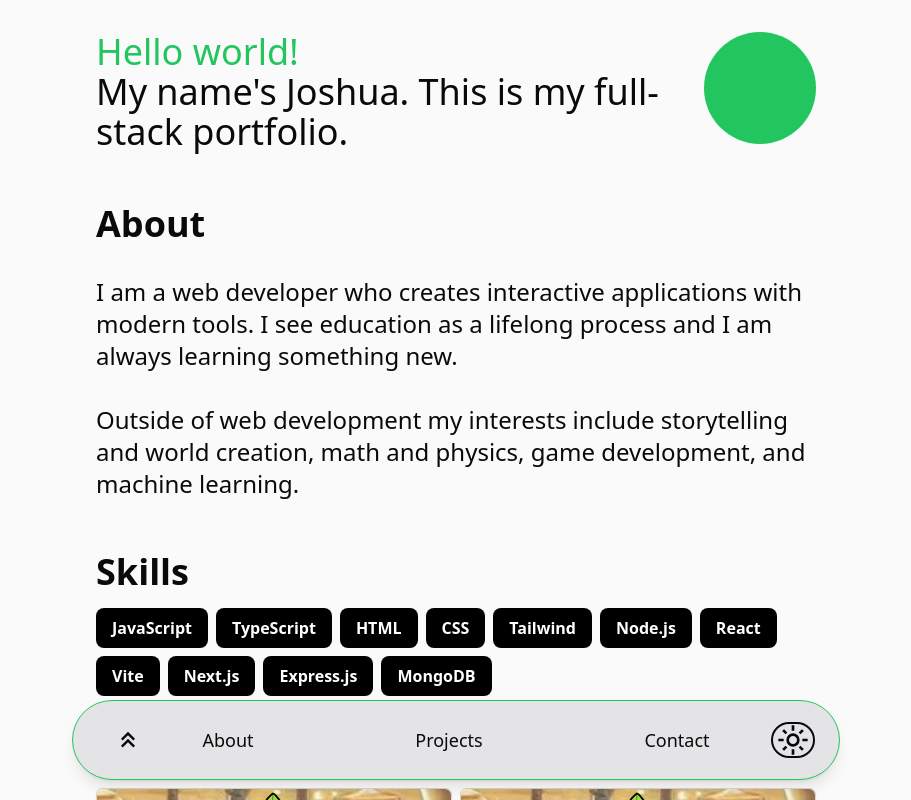
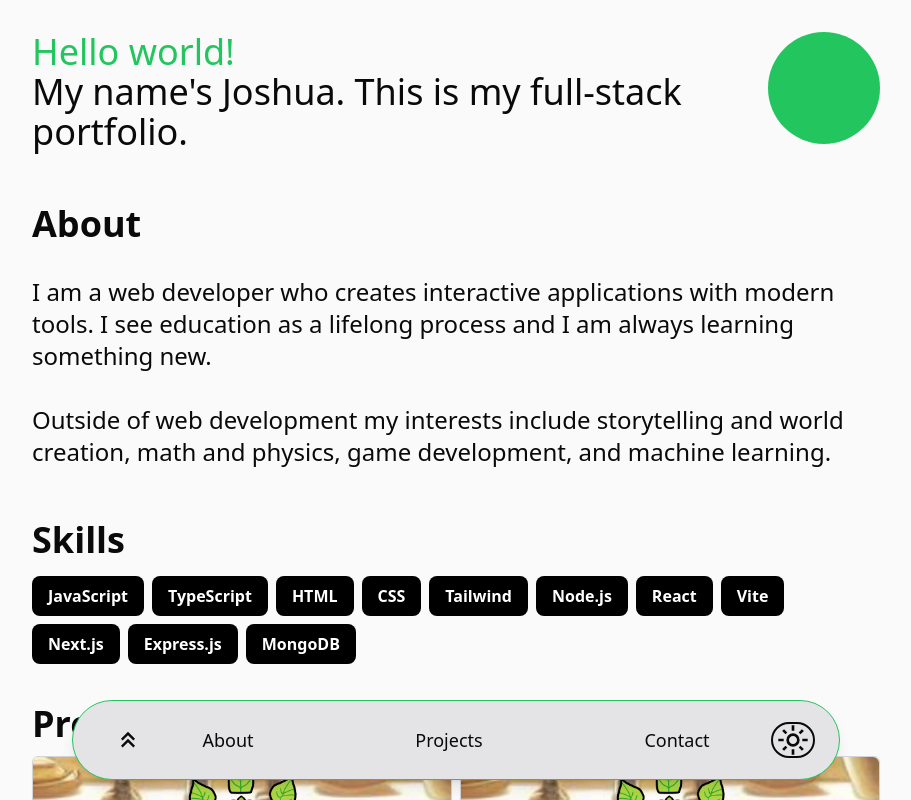
Before and after one commit to jrbarnhart/portfolio, a React (Vite) app: page / in a window 1280 px wide. Shown: the whole page, without its empty margins (184-1095 px from the left). Built offline with nearby package versions, Linux system fonts and the light colour scheme; the HTML template or start-up script is replaced by a standard one.

Commit message:
Make max content width wider

```diff
--- a/src/components/About/Skills.tsx
+++ b/src/components/About/Skills.tsx
@@ -6,7 +6,7 @@ const Skills = () => {
       <h3 className="col-span-full w-full text-3xl md:text-4xl font-bold">
         Skills
       </h3>
-      <div className="justify-self-center w-full max-w-[768px] flex flex-wrap gap-2">
+      <div className="justify-self-center w-full flex flex-wrap gap-2">
         <SkillTag
           link="https://developer.mozilla.org/en-US/docs/Web/JavaScript"
           skillName="JavaScript"
--- a/src/components/Contact/Contact.tsx
+++ b/src/components/Contact/Contact.tsx
@@ -1,9 +1,6 @@
 const Contact = () => {
   return (
-    <div
-      id="contact"
-      className="grid justify-items-center gap-y-4 md:gap-y-8 mb-36"
-    >
+    <div id="contact" className="grid gap-y-4 md:gap-y-8 mb-36">
       <h2 className="col-span-full w-full text-3xl md:text-4xl font-bold">
         Contact Me
       </h2>
--- a/src/components/ContentContainer/ContentContainer.tsx
+++ b/src/components/ContentContainer/ContentContainer.tsx
@@ -1,6 +1,6 @@
 const ContentContainer = ({ children }: { children: React.ReactNode }) => {
   return (
-    <div className="justify-self-center w-full max-w-3xl px-3 lg:px-6">
+    <div className="justify-self-center w-full max-w-4xl px-3 lg:px-6">
       {children}
     </div>
   );
```
